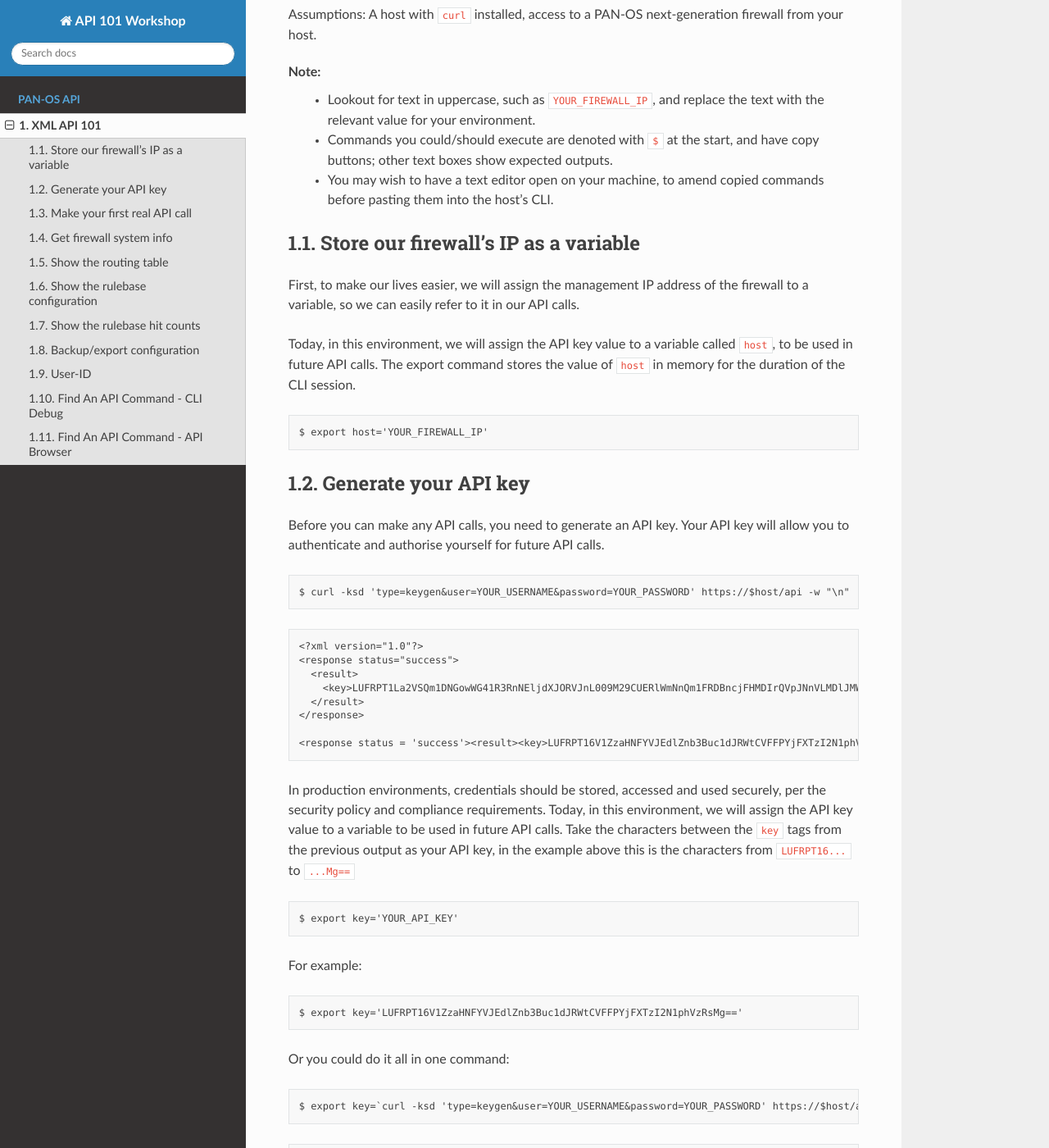
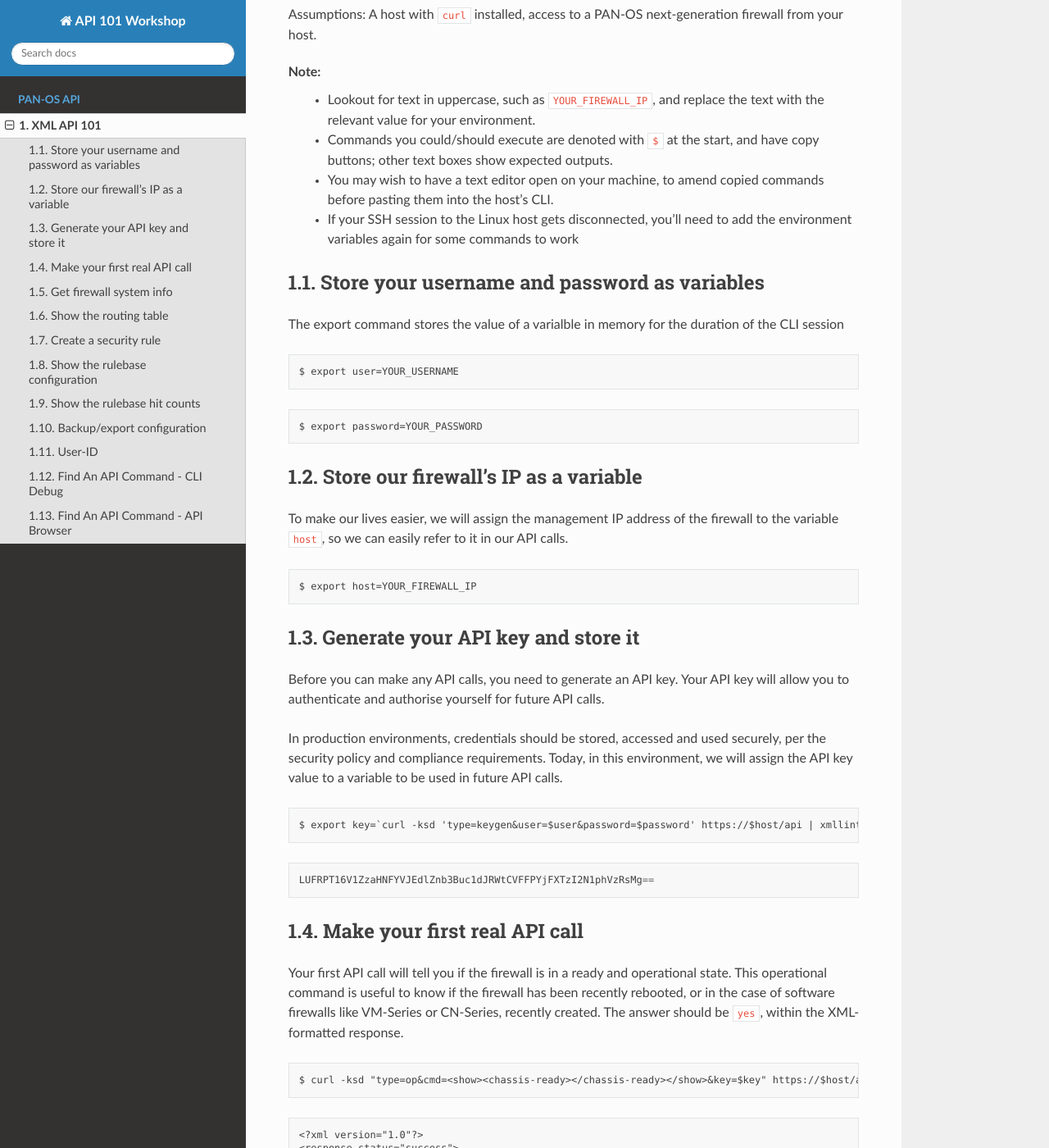
Before and after one commit to DctrG/API-101, a Sphinx documentation site: the page built from docs/apis/api-101.rst, in a window 1280 px wide and 1400 px high, scrolled down 275 px. Shown: the whole window at 82% size. Built offline with Sphinx 7.4.7 and the Read the Docs theme 2.0.0, drawn with Linux system fonts in a browser that asks for light colours; some of the changed text lies outside the part shown.

Commit message:
add rule creation task

```diff
--- a/docs/apis/api-101.rst
+++ b/docs/apis/api-101.rst
@@ -10,60 +10,47 @@
     * Lookout for text in uppercase, such as ``YOUR_FIREWALL_IP``, and replace the text with the relevant value for your environment.
     * Commands you could/should execute are denoted with ``$`` at the start, and have copy buttons; other text boxes show expected outputs.
     * You may wish to have a text editor open on your machine, to amend copied commands before pasting them into the host's CLI.
+    * If your SSH session to the Linux host gets disconnected, you'll need to add the environment variables again for some commands to work
 
 
-Store our firewall's IP as a variable
+Store your username and password as variables
 ================================================
-First, to make our lives easier, we will assign the management IP address of the firewall to a variable, so we can easily refer to it in our API calls.
+The export command stores the value of a varialble in memory for the duration of the CLI session
 
-Today, in this environment, we will assign the API key value to a variable called ``host``, to be used in future API calls. The export command stores the value of ``host`` in memory for the duration of the CLI session.
 
 .. code-block::
         :class: copy-button
 
-        $ export host='YOUR_FIREWALL_IP'
-
-
-Generate your API key
-========================
-Before you can make any API calls, you need to generate an API key. Your API key will allow you to authenticate and authorise yourself for future API calls.
+        $ export user=YOUR_USERNAME
 
 .. code-block::
         :class: copy-button
 
-        $ curl -ksd 'type=keygen&user=YOUR_USERNAME&password=YOUR_PASSWORD' https://$host/api -w "\n" | xmllint --format -
+        $ export password=YOUR_PASSWORD
 
-.. code-block::
 
-        <?xml version="1.0"?>
-        <response status="success">
-          <result>
-            <key>LUFRPT1La2VSQm1DNGowWG41R3RnNEljdXJORVJnL009M29CUERlWmNnQm1FRDBncjFHMDIrQVpJNnVLMDlJMW9UMmp4bkFEQ3BVVktpVllZT3NiS1k3L0lKQ0pybFA0Mw==</key>
-          </result>
-        </response>
+Store our firewall's IP as a variable
+========================================
+To make our lives easier, we will assign the management IP address of the firewall to the variable ``host``, so we can easily refer to it in our API calls.
 
-        <response status = 'success'><result><key>LUFRPT16V1ZzaHNFYVJEdlZnb3Buc1dJRWtCVFFPYjFXTzI2N1phVzRsMg==</key></result></response>
-
-In production environments, credentials should be stored, accessed and used securely, per the security policy and compliance requirements. Today, in this environment, we will assign the API key value to a variable to be used in future API calls. Take the characters between the ``key`` tags from the previous output as your API key, in the example above this is the characters from ``LUFRPT16...`` to ``...Mg==``
 
 .. code-block::
         :class: copy-button
 
-        $ export key='YOUR_API_KEY'
+        $ export host=YOUR_FIREWALL_IP
 
-For example:
+
+Generate your API key and store it
+====================================
+Before you can make any API calls, you need to generate an API key. Your API key will allow you to authenticate and authorise yourself for future API calls.
+
+In production environments, credentials should be stored, accessed and used securely, per the security policy and compliance requirements. Today, in this environment, we will assign the API key value to a variable to be used in future API calls.
+
 
 .. code-block::
         :class: copy-button
 
-        $ export key='LUFRPT16V1ZzaHNFYVJEdlZnb3Buc1dJRWtCVFFPYjFXTzI2N1phVzRsMg=='
-
-Or you could do it all in one command:
-
-.. code-block::
-        :class: copy-button
-
-        $ export key=`curl -ksd 'type=keygen&user=YOUR_USERNAME&password=YOUR_PASSWORD' https://$host/api | xmllint --xpath "/response/result/key/text()" -`; echo $key
+        $ export key=`curl -ksd 'type=keygen&user=$user&password=$password' https://$host/api | xmllint --xpath "/response/result/key/text()" -`; echo $key
 
 .. code-block::
 
@@ -105,6 +92,18 @@
 
 
         $ curl -ksd "type=op&cmd=<show><routing><route></route></routing></show>&key=$key" https://$host/api -w "\n" | xmllint --format -
+
+
+Create a security rule
+====================================
+Automating configuration tasks is where things get more interesting...
+
+
+.. code-block::
+        :class: copy-button
+
+        $ curl -ksd "type=config&action=set&xpath=/config/devices/entry[@name='localhost.localdomain']/vsys/entry[@name='vsys1']/rulebase/security/rules/entry[@name='$username']&element=<to><member>untrust</member></to><from><member>trust</member></from><source><member>any</member></source><destination><member>any</member></destination><source-user><member>any</member></source-user><category><member>any</member></category><application><member>web-browsing</member></application><service><member>application-default</member></service><source-hip><member>any</member></source-hip><destination-hip><member>any</member></destination-hip><action>allow</action>&key=$key" https://$host/api -w "\n" | xmllint --format -
+
 
 Show the rulebase configuration
 ====================================
```
